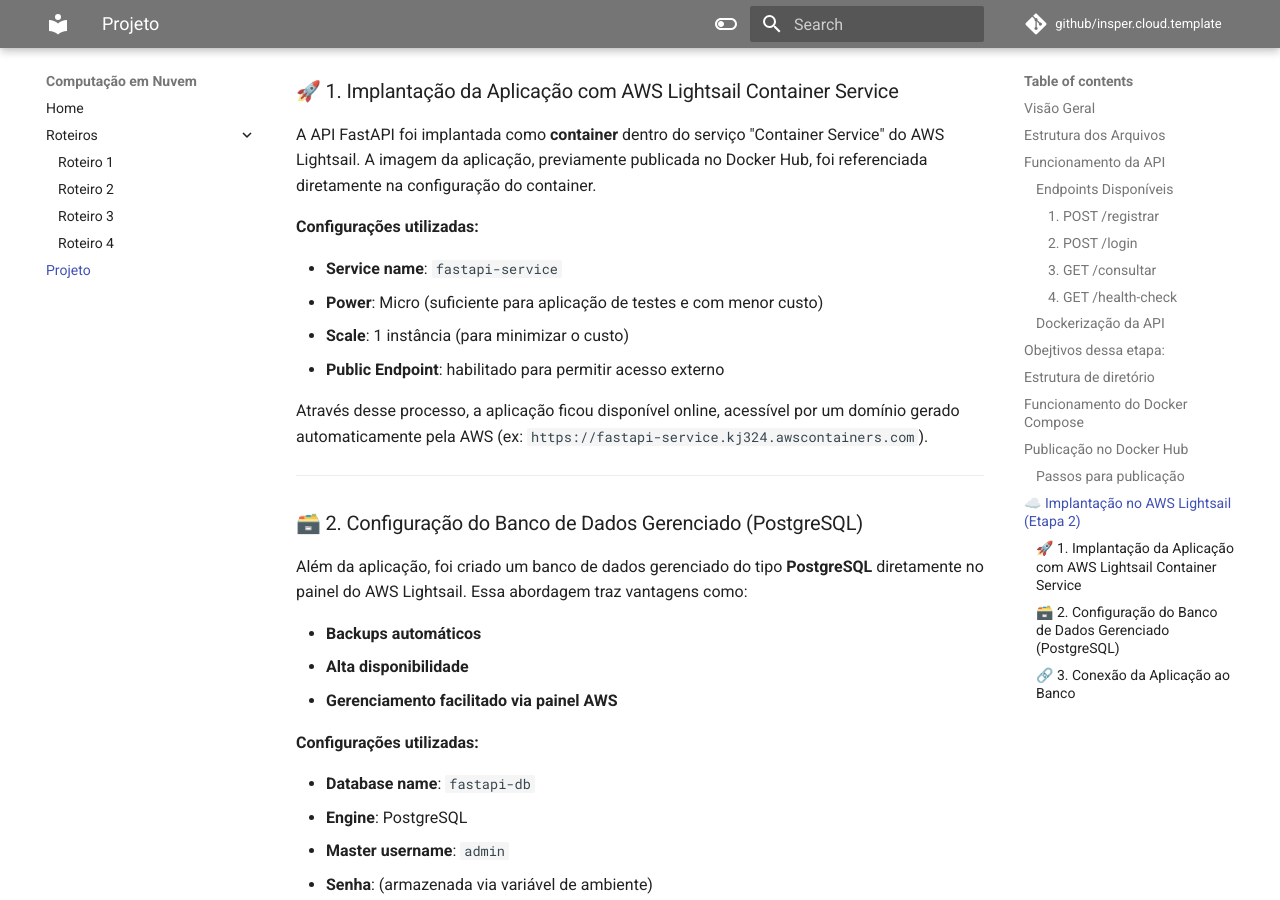
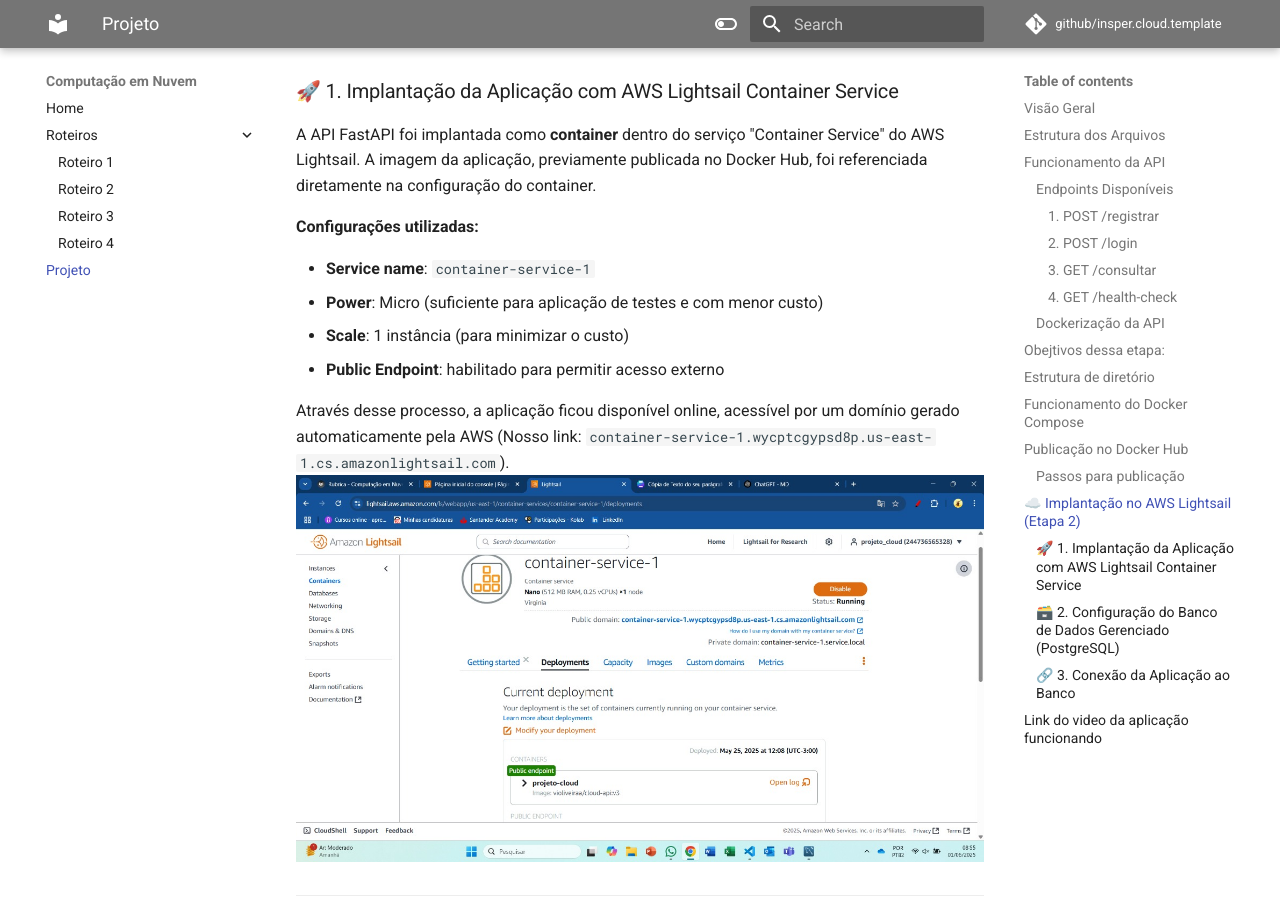
Before and after one commit to joaoheinke/cloud_jv_vivs, an MkDocs documentation site: the page built from docs/projeto/main.md, in a window 1280 px wide and 900 px high, scrolled down 5354 px. Built offline with MkDocs 1.6.1 and Material for MkDocs 9.7.7, drawn with Linux system fonts in a browser that asks for light colours; comment, search, counter and statistics services are not loaded; some of the changed text lies outside the part shown.

Commit message:
roteiro 4 feito

```diff
--- a/docs/projeto/main.md
+++ b/docs/projeto/main.md
@@ -207,13 +207,13 @@
 
 **Configurações utilizadas:**
 
-- **Service name**: `fastapi-service`
+- **Service name**: `container-service-1`
 - **Power**: Micro (suficiente para aplicação de testes e com menor custo)
 - **Scale**: 1 instância (para minimizar o custo)
 - **Public Endpoint**: habilitado para permitir acesso externo
 
-Através desse processo, a aplicação ficou disponível online, acessível por um domínio gerado automaticamente pela AWS (ex: `https://fastapi-service.kj324.awscontainers.com`).
-
+Através desse processo, a aplicação ficou disponível online, acessível por um domínio gerado automaticamente pela AWS (Nosso link: `container-service-1.wycptcgypsd8p.us-east-1.cs.amazonlightsail.com`).
+![Infra rodando na AWS](./entrega2_infra.jpg)
 ---
 
 ### 🗃️ 2. Configuração do Banco de Dados Gerenciado (PostgreSQL)
@@ -239,3 +239,13 @@
 ### 🔗 3. Conexão da Aplicação ao Banco
 
 Para conectar a API ao banco, foi necessário configurar corretamente as **variáveis de ambiente** na tela de deploy do container no Lightsail.
+
+
+![Custos no dia 1/06/2025](./entrega2_custos.jpg)
+
+![Health_check funcionando](./entrega2_health.jpg)
+
+
+## Link do video da aplicação funcionando
+![Endpoints funcionando](./entrega2_endpoints.jpg)
+https://youtu.be/QvdRbJoUZag
```
Also changed, not shown: docs/projeto/entrega2_custos.jpg (added), docs/projeto/entrega2_endpoints.jpg (added), docs/projeto/entrega2_health.jpg (added), docs/projeto/entrega2_infra.jpg (added).
